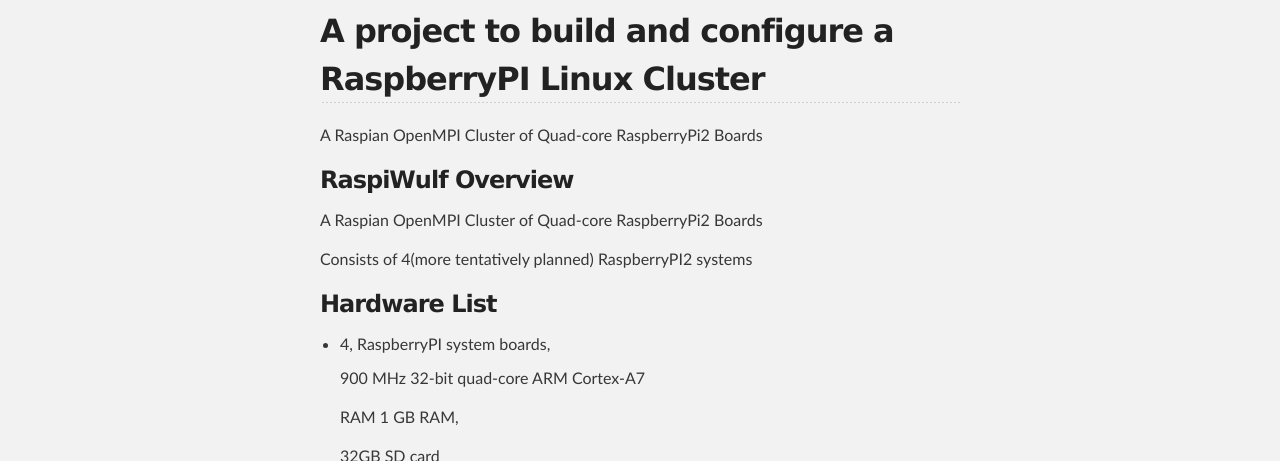
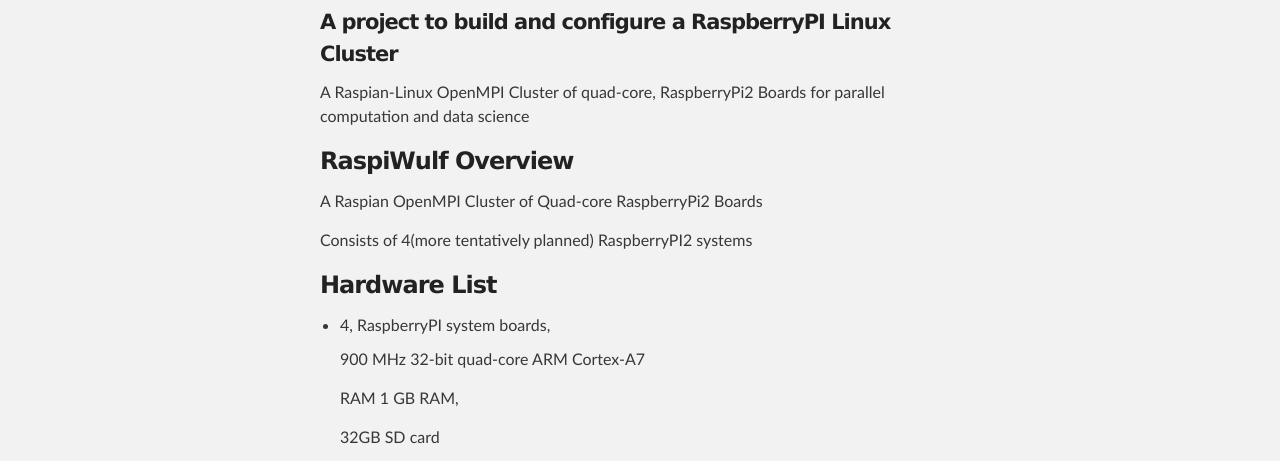
Before and after one commit to medmatix/ParHarnSo, a plain HTML site: page RaspiWulf.html in a window 1280 px wide. Shown: the part 317-778 px from the top of the page. Drawn offline with Linux system fonts and the light colour scheme.

Commit message:
Update RaspiWulf.html

```diff
--- a/RaspiWulf.html
+++ b/RaspiWulf.html
@@ -34,10 +34,10 @@
         <h1>
 <a id="parharnso" class="anchor" href="#parharnso" aria-hidden="true"><span aria-hidden="true" class="octicon octicon-link"></span></a>RaspiWulf</h1>
 
-<h2>
-<a id="A Raspberry Beowulf Linux Cluster" class="anchor" href="#parallel-hardware-and-software-projects" aria-hidden="true"><span aria-hidden="true" class="octicon octicon-link"></span></a>A project to build and configure a RaspberryPI Linux Cluster</h2>
+<h4>
+<a id="A Raspberry Beowulf Linux Cluster" class="anchor" href="#parallel-hardware-and-software-projects" aria-hidden="true"><span aria-hidden="true" class="octicon octicon-link"></span></a>A project to build and configure a RaspberryPI Linux Cluster</h4>
 
-<p>A Raspian OpenMPI Cluster of Quad-core RaspberryPi2 Boards</p>
+<p>A Raspian-Linux OpenMPI Cluster of quad-core, RaspberryPi2 Boards for parallel computation and data science</p>
 
 <h3>
 <a id="a-raspiwulf-cluster-project" class="anchor" href="#a-raspiwulf-cluster-project" aria-hidden="true"><span aria-hidden="true" class="octicon octicon-link"></span></a>RaspiWulf Overview</h3>
```
